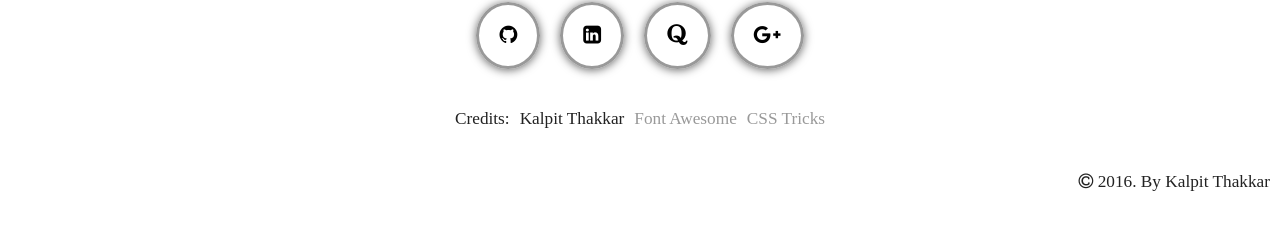
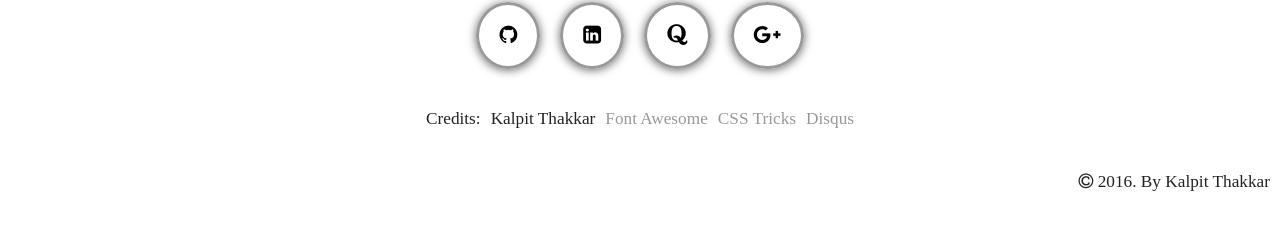
Before and after one commit to dracarys983/PersonalWebsite, a Jekyll site: the page index.html, which Jekyll copies as it is, in a window 1280 px wide. Shown: the part 623-853 px from the top of the page. Built offline with Jekyll 4.4.1, drawn with Linux system fonts in a browser that asks for light colours; nearby versions of some CDN libraries; some web fonts are replaced.

Commit message:
Add disqus in credits

```diff
--- a/_layouts/default.html
+++ b/_layouts/default.html
@@ -74,6 +74,7 @@
             <li class="flex-item google-fonts-1" style="font-size: calc(16px + 0.1vw)"> Kalpit Thakkar </li>
             <li class="flex-item google-fonts-1"><a class="simple-link" style="font-size: calc(16px + 0.1vw)" href="http://fontawesome.io/">Font Awesome</a></li>
             <li class="flex-item google-fonts-1"><a class="simple-link" style="font-size: calc(16px + 0.1vw)" href="https://css-tricks.com/">CSS Tricks</a></li>
+            <li class="flex-item google-fonts-1"><a class="simple-link" style="font-size: calc(16px + 0.1vw)" href="https://disqus.com/">Disqus</a></li>
         </ul>
         <p style="font-size: calc(16px + 0.1vw); text-align: right"><i class="fa fa-copyright" aria-hidden="true"></i> 2016. By Kalpit Thakkar </p>
 
--- a/index.html
+++ b/index.html
@@ -79,6 +79,7 @@
             <li class="flex-item google-fonts-1" style="font-size: calc(16px + 0.1vw)"> Kalpit Thakkar </li>
             <li class="flex-item google-fonts-1"><a class="simple-link" style="font-size: calc(16px + 0.1vw)" href="http://fontawesome.io/">Font Awesome</a></li>
             <li class="flex-item google-fonts-1"><a class="simple-link" style="font-size: calc(16px + 0.1vw)" href="https://css-tricks.com/">CSS Tricks</a></li>
+            <li class="flex-item google-fonts-1"><a class="simple-link" style="font-size: calc(16px + 0.1vw)" href="https://disqus.com/">Disqus</a></li>
         </ul>
         <p style="font-size: calc(16px + 0.1vw); text-align: right"><i class="fa fa-copyright" aria-hidden="true"></i> 2016. By Kalpit Thakkar </p>
 
```
